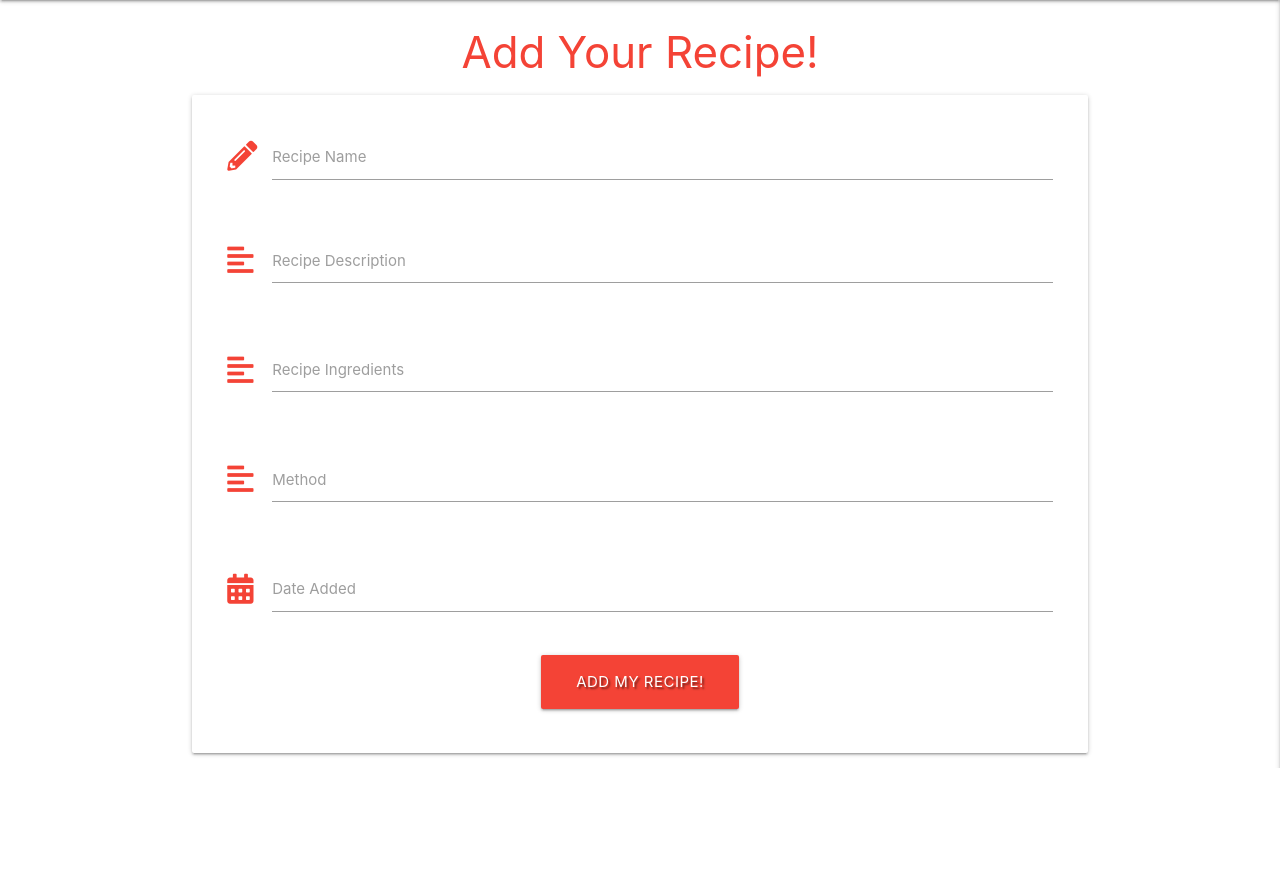
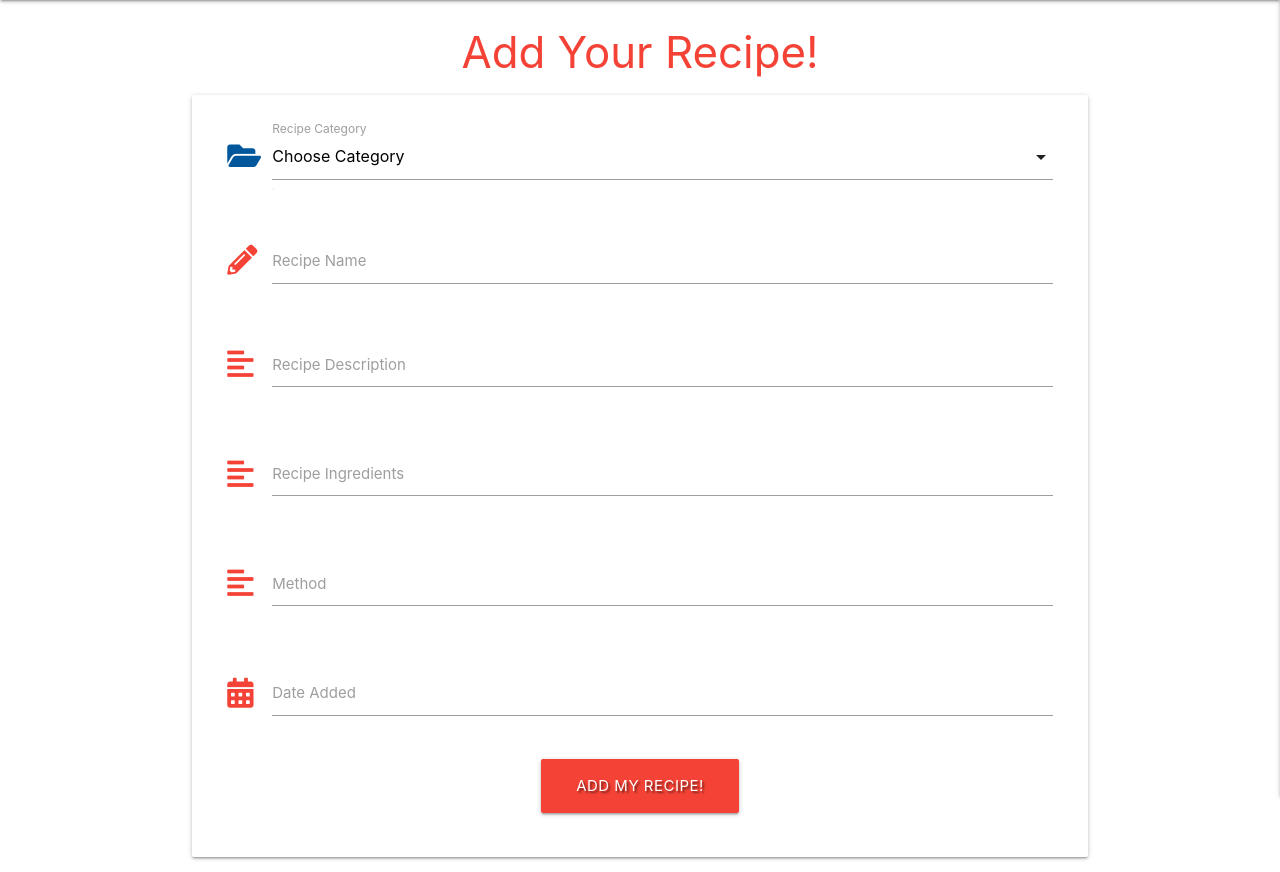
Before and after one commit to mr19331/snix-snax, a Flask app: page /add_recipe in a window 1280 px wide. Shown: the part 64-936 px from the top of the page. Before the commit the page ends 832 px from the top, so only its background shows below. Run offline with Flask 2, Linux system fonts and the light colour scheme; data that the repository does not hold is empty; some libraries are stand-ins or nearby versions.

Commit message:
Add option to add new category to db

```diff
--- a/app.py
+++ b/app.py
@@ -153,6 +153,19 @@ def get_categories():
     return render_template("categories.html", categories=categories)
 
 
+@app.route("/add_category", methods=["GET", "POST"])
+def add_category():
+    if request.method == "POST":
+        category = {
+            "category_name": request.form.get("category_name")
+        }
+        mongo.db.categories.insert_one(category)
+        flash("New Category Added")
+        return redirect(url_for("get_categories"))
+
+    return render_template("add_category.html")
+
+
 if __name__ == "__main__":
     app.run(host=os.environ.get("IP")),
     port = int(os.environ.get("PORT")),
--- a/templates/add_recipe.html
+++ b/templates/add_recipe.html
@@ -5,6 +5,19 @@
 
  <div class="row card-panel grey-lighten-5">
     <form class="col s12" method="POST" action="{{url_for('add_recipe')}}">
+     <!-- category selection -->
+			<div class="row">
+				<div class="input-field col s12">
+                    <i class="fas fa-folder-open prefix light-blue-text text-darken-4"></i>
+					<select id="category_name" name="category_name" class="validate" required>
+                        <option value="" disabled selected>Choose Category</option>
+                        {% for category in categories %}
+                            <option value="{{ category.category_name }}">{{ category.category_name }}</option>
+                        {% endfor %}
+					</select>
+                    <label for="category_name">Recipe Category</label>
+				</div>
+            </div>
 
      <!-- recipe name -->
        <div class="row">
```
Also changed, not shown: templates/add_category.html (added, +28 -0 lines), templates/categories.html (+7 -0 lines).
